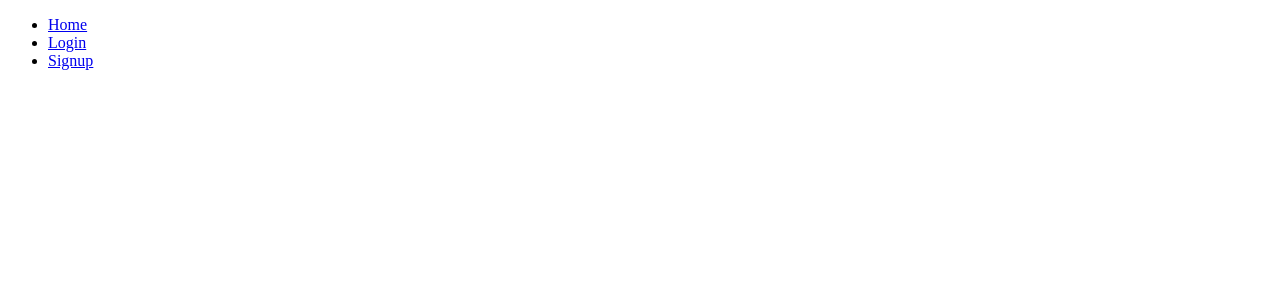
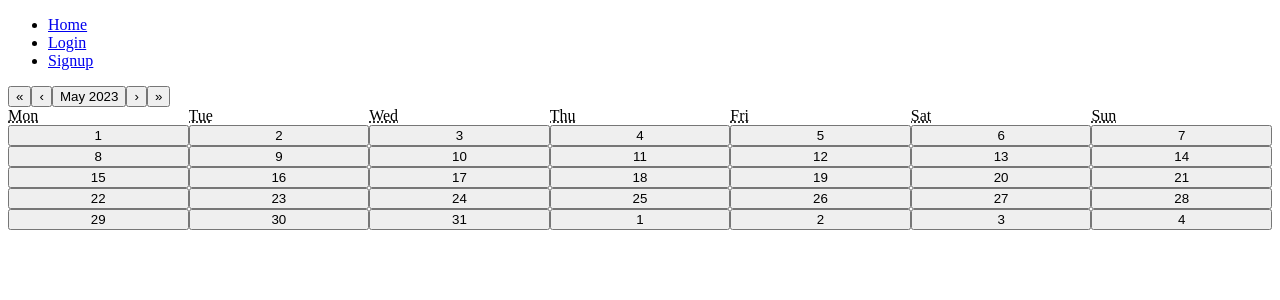
Before and after one commit to Radioactive-mtb/highlighter, a React (Create React App) app in the folder client/: page /Profile in a window 1280 px wide. Before the commit this address had no page. Shown: the top 300 px of the page. Built offline with nearby package versions, Linux system fonts and the light colour scheme.

Commit message:
got react-calendar implemented

```diff
--- a/client/src/App.js
+++ b/client/src/App.js
@@ -12,6 +12,7 @@ import { loggedIn, logout } from "./utils/auth";
 import Home from "./pages/Home";
 import Signup from "./pages/Signup";
 import Login from "./pages/Login";
+import Profile from "./pages/Profile";
 
 // Construct our main GraphQL API endpoint
 const httpLink = createHttpLink({
@@ -67,6 +68,7 @@ function App() {
             <Route path="/" element={<Home />} />
             <Route path="/login" element={<Login />} />
             <Route path="/signup" element={<Signup />} />
+            <Route path="/Profile" element={<Profile />} />
           </Routes>
         </div>
       </Router>
--- a/client/src/pages/Login.js
+++ b/client/src/pages/Login.js
@@ -1,5 +1,5 @@
 import React, { useState } from "react";
-import { Link } from "react-router-dom";
+
 import { useMutation } from "@apollo/client";
 import { LOGIN_USER } from "../utils/mutations";
 import { login } from "../utils/auth";
@@ -44,9 +44,7 @@ const Login = (props) => {
       <h4>Login</h4>
       <div>
         {data ? (
-          <p>
-            Success! You may now head <Link to="/">back to the homepage.</Link>
-          </p>
+          <p>Success! You have logged in!</p>
         ) : (
           <form onSubmit={handleFormSubmit}>
             <label for="email">Email</label>
--- /dev/null
+++ b/client/src/pages/Profile.js
@@ -0,0 +1,14 @@
+import React, { useState } from "react";
+import Calendar from "react-calendar";
+
+const Profile = () => {
+  const [value, onChange] = useState(new Date());
+
+  return (
+    <div className="calendar-block">
+      <Calendar onChange={onChange} value={value} />
+    </div>
+  );
+};
+
+export default Profile;
--- a/client/src/utils/auth.js
+++ b/client/src/utils/auth.js
@@ -28,7 +28,7 @@ export const loggedIn = () => {
 
 export const login = (idToken) => {
   localStorage.setItem("id_token", idToken);
-  window.location.assign("/");
+  window.location.assign("/Profile");
 };
 
 export const logout = () => {
--- a/package.json
+++ b/package.json
@@ -18,5 +18,8 @@
   },
   "engines": {
     "node": "16.19.1"
+  },
+  "dependencies": {
+    "react-calendar": "^4.2.1"
   }
 }
```
Also changed, not shown: 2 other files (tests, documents, lock files or other folders).
